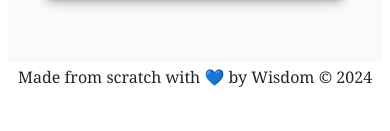
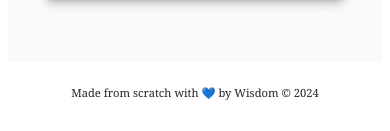
Before and after one commit to wisdom-okwen/website, a React (Create React App) app: page / in a window 390 px wide. Shown: the part 4217-4348 px from the top of the page. Before the commit the page ends 4317 px from the top, so only its background shows below. Built offline with nearby package versions, Linux system fonts and the light colour scheme.

Commit message:
Mobile-style footer

```diff
--- a/src/components/experiences/Experiences.css
+++ b/src/components/experiences/Experiences.css
@@ -21,10 +21,4 @@
     .carousel {
         width: 60% !important;
     }
-    #experiences {
-        height: 50vh;
-    }
-    #exp-title {
-        font-size: 2rem !important;
-    }
 }
--- a/src/components/footer/Footer.css
+++ b/src/components/footer/Footer.css
@@ -2,7 +2,12 @@
     display: flex;
     align-items: center;
     justify-content: center;
-    font-weight: 550;
     background-color: rgb(255, 255, 255);
-    height: 30px;
+    height: 4rem;
 }
+
+@media (max-width: 768px) {
+    #footer {
+        font-size: 0.7rem;
+    }
+}
```
